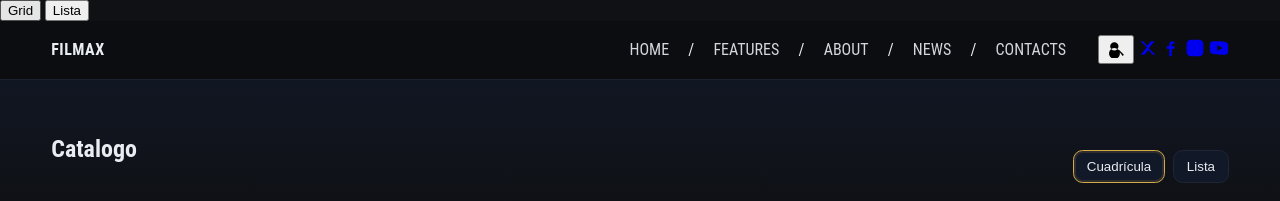
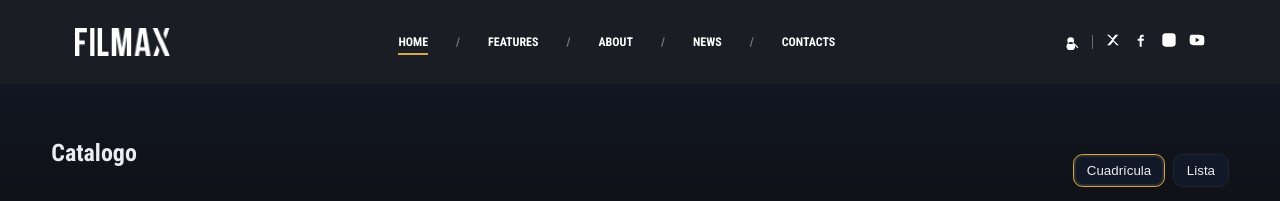
Before and after one commit to lidiaaire/practice_jsavanzado_codespace, a website built with webpack: page index.html in a window 1280 px wide. Shown: the top 201 px of the page. Built offline with nearby package versions, Linux system fonts and the light colour scheme; no server answers.

Commit message:
porlomeno

```diff
--- a/index.html
+++ b/index.html
@@ -4,75 +4,130 @@
     <meta charset="UTF-8" />
     <meta name="viewport" content="width=device-width, initial-scale=1" />
     <title>Práctica JS Avanzado</title>
-    <meta charset="utf-8" />
-    <meta name="viewport" content="width=device-width,initial-scale=1" />
-    <title>PRACTICE JS AVANZADO</title>
+    <link
+      href="https://fonts.googleapis.com/css2?family=Roboto+Condensed:wght@400;700&display=swap"
+      rel="stylesheet"
+    />
   </head>
+
   <body>
-    <header id="app-header">
-      <button id="btn-grid">Grid</button>
-      <button id="btn-list">Lista</button>
-    <header class="site-header">
-      <div class="container header__inner">
-        <a class="logo" href="/">FILMAX</a>
+    <!-- ===== HEADER ===== -->
+    <header class="header">
+      <div class="container">
+        <!-- LOGO -->
+        <a class="logo" href="/">
+          <img
+            src="./src/asset/images/logo-1x.png"
+            alt="FILMAX"
+            width="130"
+            height="28"
+          />
+        </a>
 
-        <nav class="main-nav" aria-label="Menú principal">
-          <a class="nav-link active" href="#">HOME</a
-          ><span class="nav-sep">/</span>
-          <a class="nav-link" href="#">FEATURES</a
-          ><span class="nav-sep">/</span> <a class="nav-link" href="#">ABOUT</a
-          ><span class="nav-sep">/</span> <a class="nav-link" href="#">NEWS</a
-          ><span class="nav-sep">/</span>
-          <a class="nav-link" href="#">CONTACTS</a>
+        <!-- MENÚ -->
+        <nav class="menu" aria-label="Menú principal">
+          <ul>
+            <li><a class="active" href="#">HOME</a></li>
+            <li class="separator">/</li>
+            <li><a href="#">FEATURES</a></li>
+            <li class="separator">/</li>
+            <li><a href="#">ABOUT</a></li>
+            <li class="separator">/</li>
+            <li><a href="#">NEWS</a></li>
+            <li class="separator">/</li>
+            <li><a href="#">CONTACTS</a></li>
+          </ul>
         </nav>
 
-        <div class="header-actions">
-          <button class="icon-btn" aria-label="Buscar" title="Buscar">
-            <svg viewBox="0 0 24 24" width="20" height="20" aria-hidden="true">
+        <!-- ICONOS -->
+        <div class="icons">
+          <!-- Buscar -->
+          <button class="icon" aria-label="Buscar">
+            <svg
+              xmlns="http://www.w3.org/2000/svg"
+              width="16"
+              height="16"
+              fill="currentColor"
+              viewBox="0 0 24 24"
+            >
               <path
                 d="M15.5 14h-.8l-.3-.3a6.5 6.5 0 10.7.7l.3.3v.8L20 21.5 21.5 20 15.5 14zM10 15a5 5 0 110-10 5 5 0 010 10z"
-                fill="currentColor"
               />
             </svg>
           </button>
-          <span class="v-sep" aria-hidden="true"></span>
-          <a class="icon-btn" href="#" aria-label="X" title="X">
-            <svg viewBox="0 0 24 24" width="20" height="20" aria-hidden="true">
+
+          <span class="separator"></span>
+
+          <!-- Redes Sociales -->
+          <div class="RS">
+            <ul>
+              <li>
+                <a href="#" aria-label="X" title="X">
+                  <svg
+                    xmlns="http://www.w3.org/2000/svg"
+                    width="16"
+                    height="16"
+                    fill="currentColor"
+                    viewBox="0 0 24 24"
+                  >
                     <path
-                fill="currentColor"
                       d="M20 4l-7.2 8.4L20.8 20h-3.1l-5.3-5.6-4.7 5.6H3.2l7.5-8.9L3 4h3.1l5 5.3L15.6 4H20z"
                     />
                   </svg>
                 </a>
-          <a class="icon-btn" href="#" aria-label="Facebook" title="Facebook">
-            <svg viewBox="0 0 24 24" width="20" height="20">
+              </li>
+              <li>
+                <a href="#" aria-label="Facebook" title="Facebook">
+                  <svg
+                    xmlns="http://www.w3.org/2000/svg"
+                    width="16"
+                    height="16"
+                    fill="currentColor"
+                    viewBox="0 0 24 24"
+                  >
                     <path
-                fill="currentColor"
                       d="M13 22v-9h3l.5-3H13V8.2C13 7.4 13.2 7 14.4 7H16V4.1C15.4 4 14.6 4 13.7 4 11.5 4 10 5.4 10 7.9V10H7v3h3v9h3z"
                     />
                   </svg>
                 </a>
-          <a class="icon-btn" href="#" aria-label="Instagram" title="Instagram">
-            <svg viewBox="0 0 24 24" width="20" height="20">
+              </li>
+              <li>
+                <a href="#" aria-label="Instagram" title="Instagram">
+                  <svg
+                    xmlns="http://www.w3.org/2000/svg"
+                    width="16"
+                    height="16"
+                    fill="currentColor"
+                    viewBox="0 0 24 24"
+                  >
                     <path
-                fill="currentColor"
                       d="M7 2h10a5 5 0 015 5v10a5 5 0 01-5 5H7a5 5 0 01-5-5V7a5 5 0 015-5zm5 5.5A4.5 4.5 0 1112 16a4.5 4.5 0 010-9zm5-2.8a1.2 1.2 0 110 2.4 1.2 1.2 0 010-2.4z"
                     />
                   </svg>
                 </a>
-          <a class="icon-btn" href="#" aria-label="YouTube" title="YouTube">
-            <svg viewBox="0 0 24 24" width="20" height="20">
+              </li>
+              <li>
+                <a href="#" aria-label="YouTube" title="YouTube">
+                  <svg
+                    xmlns="http://www.w3.org/2000/svg"
+                    width="16"
+                    height="16"
+                    fill="currentColor"
+                    viewBox="0 0 24 24"
+                  >
                     <path
-                fill="currentColor"
                       d="M23 12s0-3.3-.4-4.9c-.2-.9-1-1.6-1.9-1.8C18.7 4 12 4 12 4S5.3 4 3.3 4.3c-.9.2-1.7.9-1.9 1.8C1 8.7 1 12 1 12s0 3.3.4 4.9c.2.9 1 1.6 1.9 1.8C5.3 20 12 20 12 20s6.7 0 8.7-.3c.9-.2 1.7-.9 1.9-1.8.4-1.6.4-4.9.4-4.9zM10 15.5v-7l6 3.5-6 3.5z"
                     />
                   </svg>
                 </a>
+              </li>
+            </ul>
+          </div>
         </div>
       </div>
     </header>
 
-
+    <!-- ===== HERO ===== -->
     <section class="hero">
       <div class="container hero__inner">
         <h1 class="hero-title">Catalogo</h1>
@@ -87,6 +142,7 @@
       </div>
     </section>
 
+    <!-- ===== CATÁLOGO ===== -->
     <main class="container">
       <div id="root" class="catalog grid"></div>
     </main>
--- a/src/js/main.js
+++ b/src/js/main.js
@@ -3,6 +3,8 @@
 
 import { movies } from "./movies.js";
 console.log(movies);
+import logoUrl from "../asset/images/logo-1x.png";
+document.querySelector(".logo img").src = logoUrl;
 
 import "./practice/practice1.js";
 import "./utils/dom.js";
--- a/src/scss/HeaderFooter.scss
+++ b/src/scss/HeaderFooter.scss
@@ -1,6 +1,9 @@
-/* ======= Tamaño base del header ======= */
+/* ======= Tamaño base del header / colores ======= */
 :root {
   --header-font-size: 12px;
+  --header-color: #fff;
+  --header-bg: #1a1d24;
+  --accent: #cc2942; /* rojo filmax */
 }
 
 /* ===== HEADER ===== */
@@ -8,17 +11,26 @@
   position: sticky;
   top: 0;
   z-index: 999;
-  display: flex;
-  justify-content: space-between;
-  align-items: center;
-  height: 84px;
-  padding: 10px 454px;
-  background-color: #1a1d24;
+  background-color: var(--header-bg);
   color: var(--header-color);
   font-family: "Roboto Condensed", sans-serif;
+
+  /* alineación */
+  display: flex;
+  align-items: center;
+  justify-content: center; /* centramos el .container */
+  height: 84px;
 }
 
-/* Logo: <img class="logo"> o <div class="logo"><img> */
+.header > .container {
+  width: min(1200px, 92vw);
+  display: flex;
+  align-items: center;
+  justify-content: space-between; /* logo izq, iconos dcha */
+  padding: 0 24px;
+}
+
+/* Logo: <a class="logo"><img> */
 .logo img,
 img.logo {
   max-height: 30px;
@@ -26,23 +38,31 @@ img.logo {
   display: block;
 }
 
-/* ===== MENÚ ===== */
+/* ===== MENÚ (centro) ===== */
+.menu {
+  flex: 1; /* ocupa el espacio central */
+  display: flex;
+  justify-content: center;
+}
+
 .menu ul {
   display: flex;
-  justify-content: space-between;
+  align-items: center;
+  justify-content: center; /* centra el texto */
   list-style: none;
-  margin: 0 56px;
-  padding: 10px 100px;
-  gap: 8px; /* un pelín más de aire */
+  margin: 0;
+  padding: 0;
+  gap: 28px; /* espacio uniforme entre items y "/" */
 }
 
 .menu li {
-  margin: 0 2px;
-  padding: 6px 8px; /* añade 8px lateral para equilibrar */
+  margin: 0;
+  padding: 0;
   position: relative;
   font-size: var(--header-font-size);
   font-weight: 700;
   line-height: 1;
+  text-transform: uppercase;
 }
 
 .menu li.separator {
@@ -53,55 +73,88 @@ img.logo {
 .menu ul li a {
   color: var(--header-color);
   text-decoration: none;
+  position: relative;
 }
 
-/* Subrayado animado */
-.menu li::after {
+/* Subrayado (activo/hover) */
+.menu ul li a.active::after,
+.menu ul li a:hover::after {
   content: "";
   position: absolute;
-  bottom: -3px;
-  top: 27px;
   left: 0;
-  width: 95%;
-  height: 1px;
-  background-color: #cc2942; /* rojo filmax */
-  transform: scaleX(0);
-  transform-origin: bottom right;
-  transition: transform 0.3s ease-out;
+  bottom: -6px;
+  width: 100%;
+  height: 2px;
+  background-color: var(--accent);
 }
-.menu li:hover::after {
-  transform: scaleX(1);
-  transform-origin: bottom left;
-}
+
+/* ===== ICONOS DERECHA ===== */
 .icons {
   display: flex;
   align-items: center;
   gap: 12px;
   color: #fff;
 }
+
 .icons .separator {
   width: 1px;
-  height: 12px;
+  height: 14px;
   background: rgba(255, 255, 255, 0.35);
   display: inline-block;
 }
+
+/* Botón/liga de icono sin fondo */
+.icons button,
+.icons a {
+  background: transparent;
+  border: 0;
+  padding: 0;
+  display: inline-flex;
+  align-items: center;
+  color: var(--header-color);
+  cursor: pointer;
+}
+
+.icons button:hover,
+.icons a:hover {
+  color: var(--accent);
+}
+
+/* Tamaño de los SVG de iconos */
+.icons svg,
+.RS ul li a svg {
+  width: 16px;
+  height: 16px;
+  fill: currentColor;
+}
+
+/* ===== Redes sociales ===== */
+.RS ul,
+.RS ul li {
+  list-style: none;
+  margin: 0;
+  padding: 0;
+}
+
 .RS ul {
   display: flex;
+  align-items: center;
   gap: 12px;
-  margin: 0;
-  padding: 0;
-  list-style: none;
+  color: var(--header-color);
 }
-.RS a {
+
+.RS ul li a {
   display: inline-flex;
   align-items: center;
-  color: #fff;
-}
-.RS a:hover {
-  color: red;
+  text-decoration: none;
+  color: var(--header-color);
 }
 
-/* Lupa plana, mismo tamaño que el texto */
+.RS ul li a:hover {
+  color: var(--accent);
+}
+
+/* ===== Lupa (si usas .search .icon) ===== */
 .header .search button.icon {
   background: transparent !important;
   border: 0 !important;
@@ -117,35 +170,3 @@ img.logo {
   height: var(--header-font-size);
   fill: currentColor;
 }
-
-/* Redes sin bullets y mismo tamaño que el texto */
-.RS ul,
-.RS ul li {
-  list-style: none;
-  margin: 0;
-  padding: 0;
-}
-.RS ul {
-  display: flex;
-  align-items: center;
-  gap: 12px;
-  color: var(--header-color);
-}
-.RS ul li a {
-  display: inline-flex;
-  align-items: center;
-  text-decoration: none;
-  color: var(--header-color);
-}
-.RS ul li a svg {
-  width: var(--header-font-size);
-  height: var(--header-font-size);
-  fill: currentColor;
-}
-
-/* Hover rojo */
-.header .search button.icon:hover,
-.RS ul li a:hover {
-  color: #cc2942;
-  cursor: pointer;
-}
```
Lines whose indentation alone changed are shown as unchanged.
